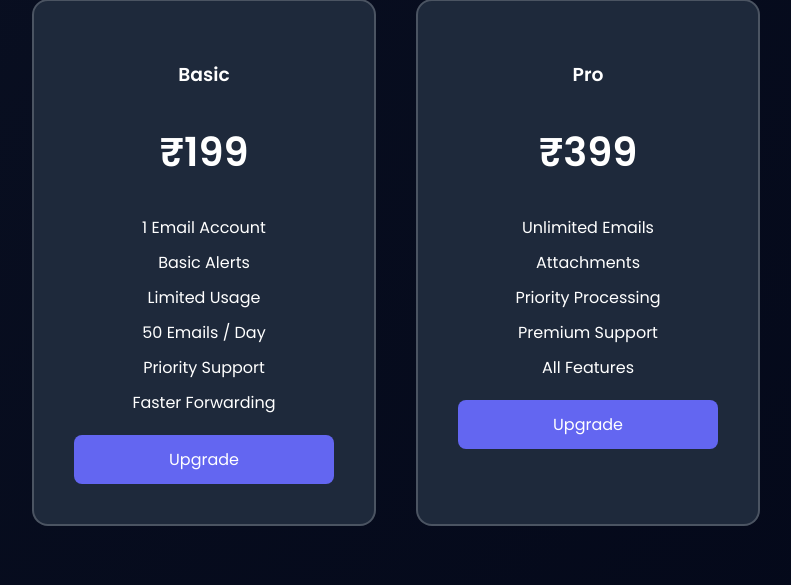
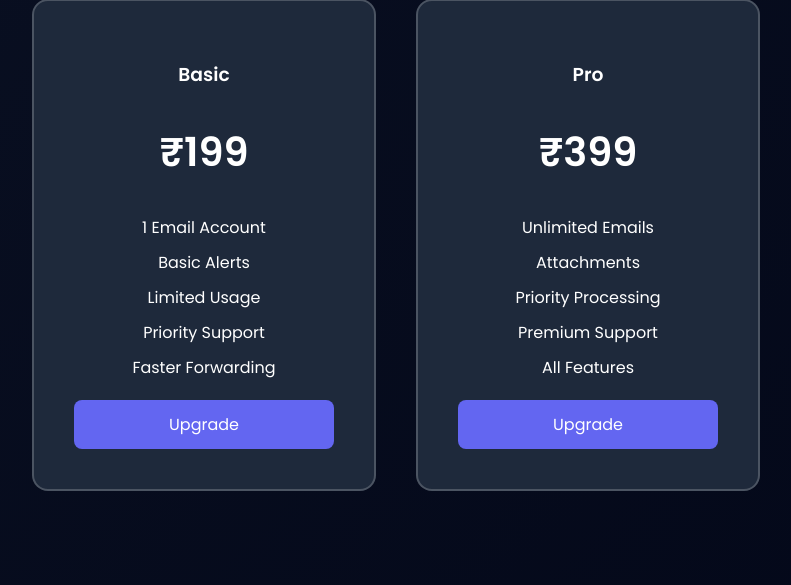
Before and after one commit to sahilkhan2412/SMART-FORWARD, a Flask app: page / in a window 1280 px wide. Shown: the part 1990-2575 px from the top of the page, without its empty margins (244-1035 px from the left). Run offline with Flask 3, Linux system fonts and the light colour scheme; parts of the project's set-up code (start-up, migrations or seed data) failed here and were passed over.

Commit message:
Update project files

```diff
--- a/templates/landing.html
+++ b/templates/landing.html
@@ -88,7 +88,6 @@
                     <li>1 Email Account</li>
                     <li>Basic Alerts</li>
                     <li>Limited Usage</li>
-                    <li>50 Emails / Day</li>
                     <li>Priority Support</li>
                     <li>Faster Forwarding</li>
                 </ul><a href="/user">Upgrade</a>
```
